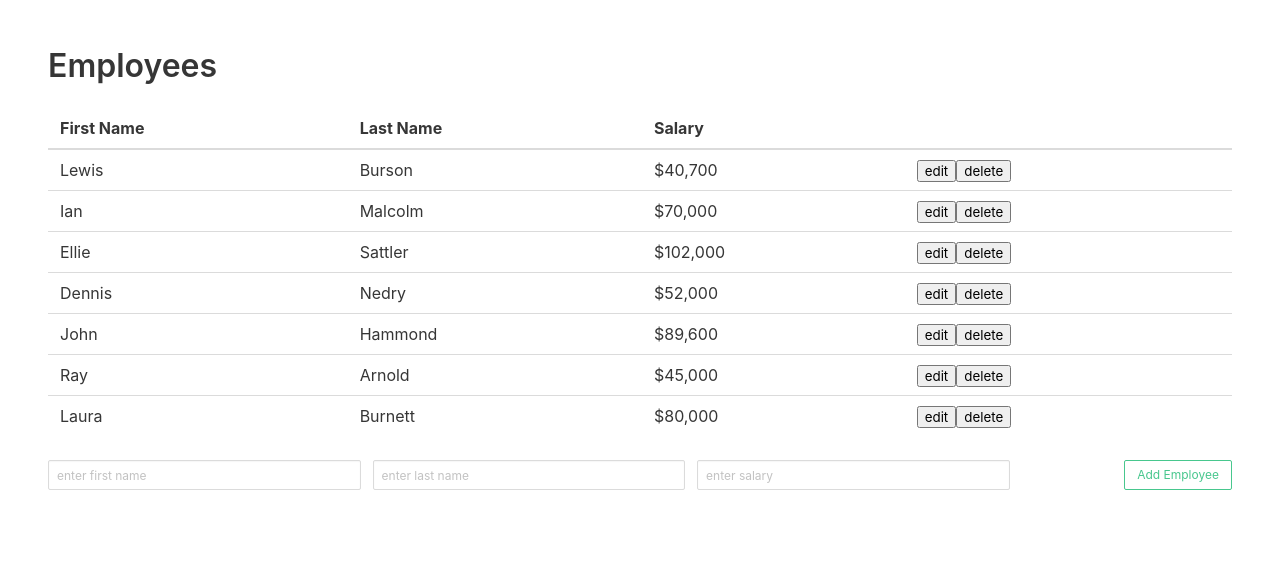
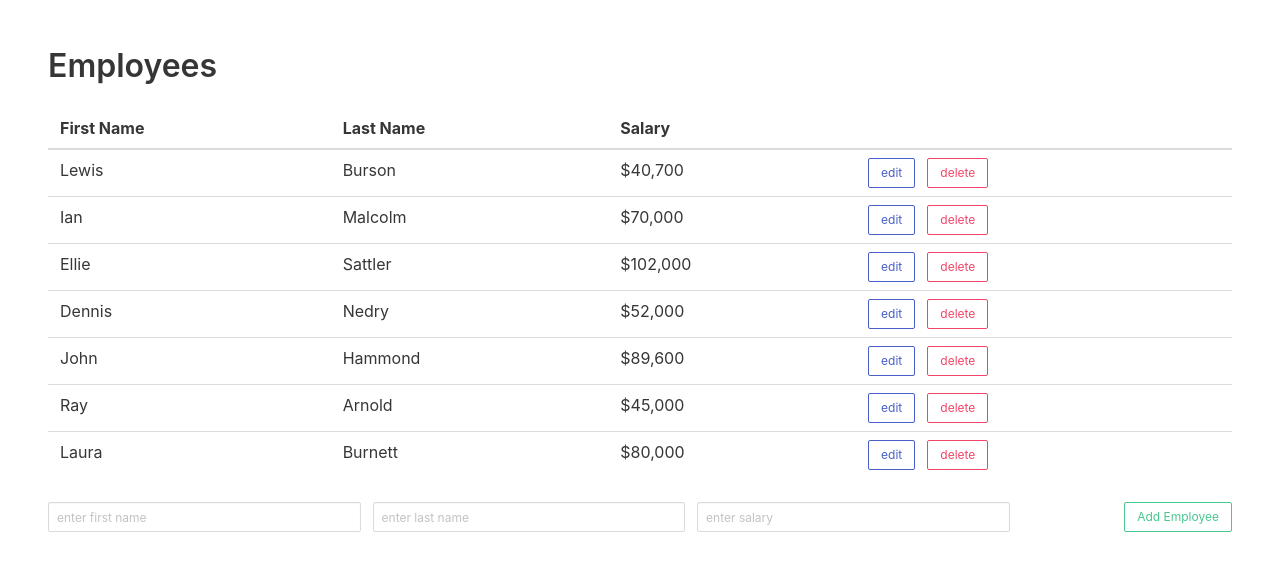
Before and after one commit to tripleboba/ecapital-take-home, a React (Create React App) app: page / in a window 1280 px wide. Shown: the top 570 px of the page. Built offline with nearby package versions, Linux system fonts and the light colour scheme.

Commit message:
style edit/delete table button, comeback for edit later, move on to validate input

```diff
--- a/src/components/Employee.js
+++ b/src/components/Employee.js
@@ -5,7 +5,7 @@ import CurrencyFormat from 'react-currency-format';
 
 
 function Employee(props) {
-  const { id, ...employee} = props;
+  const { id, ...employee } = props;
 
   const [{ employeesList }, dispatch] = useStateValue();
   console.log("current employeesList from Employee.js: ", employeesList);
@@ -51,16 +51,21 @@ function Employee(props) {
           />
         </td>
         <td>
-          <button
-          onClick={editEmployee}>edit</button>
-          <button onClick={deleteEmployee}>delete</button>
+          <button className='button is-link is-outlined is-small'
+            onClick={editEmployee}
+          >edit</button>
+          <button className='button is-danger is-outlined is-small ml-3'
+            onClick={deleteEmployee}
+          >delete</button>
         </td>
       </tr>
 
-      {/* <InlineForm
+      {/* bug point: using index as id delete in the midway leads to this form
+       still store deleted data for the next obj in [] */}
+      <InlineForm
         trigger={trigger} setTrigger={setTrigger}
         employee={employeesList[id]}
-      /> */}
+      />
     </Fragment>
   )
 }
```
